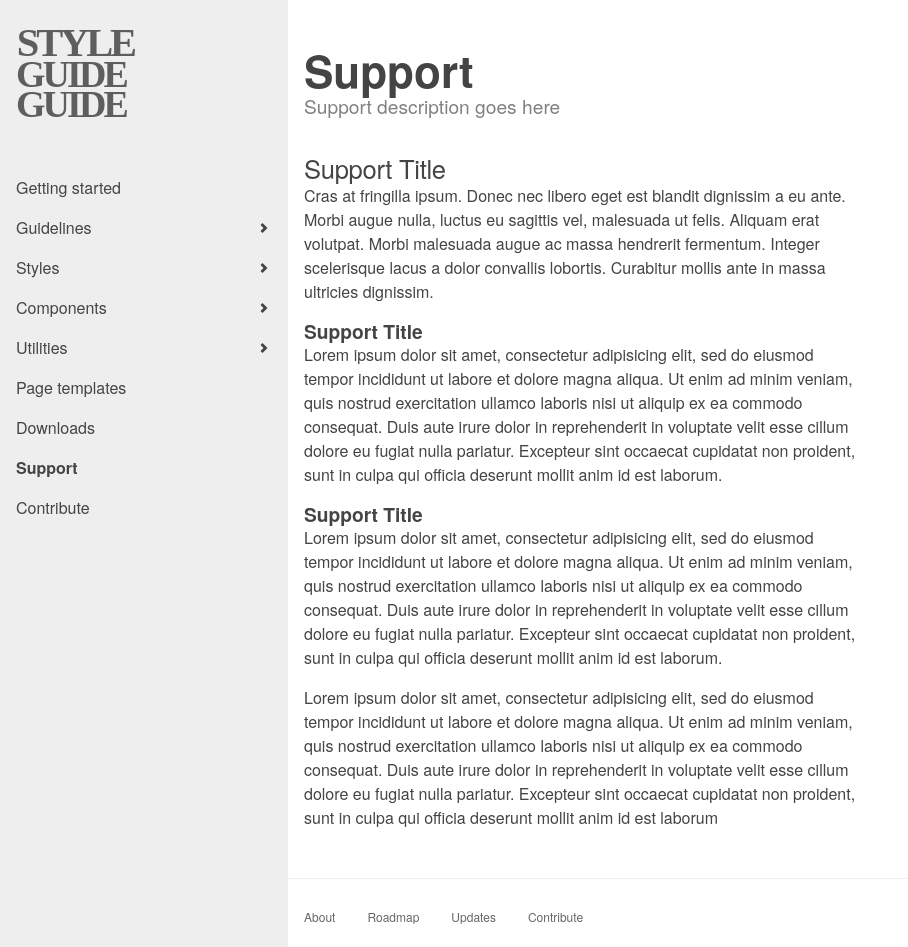
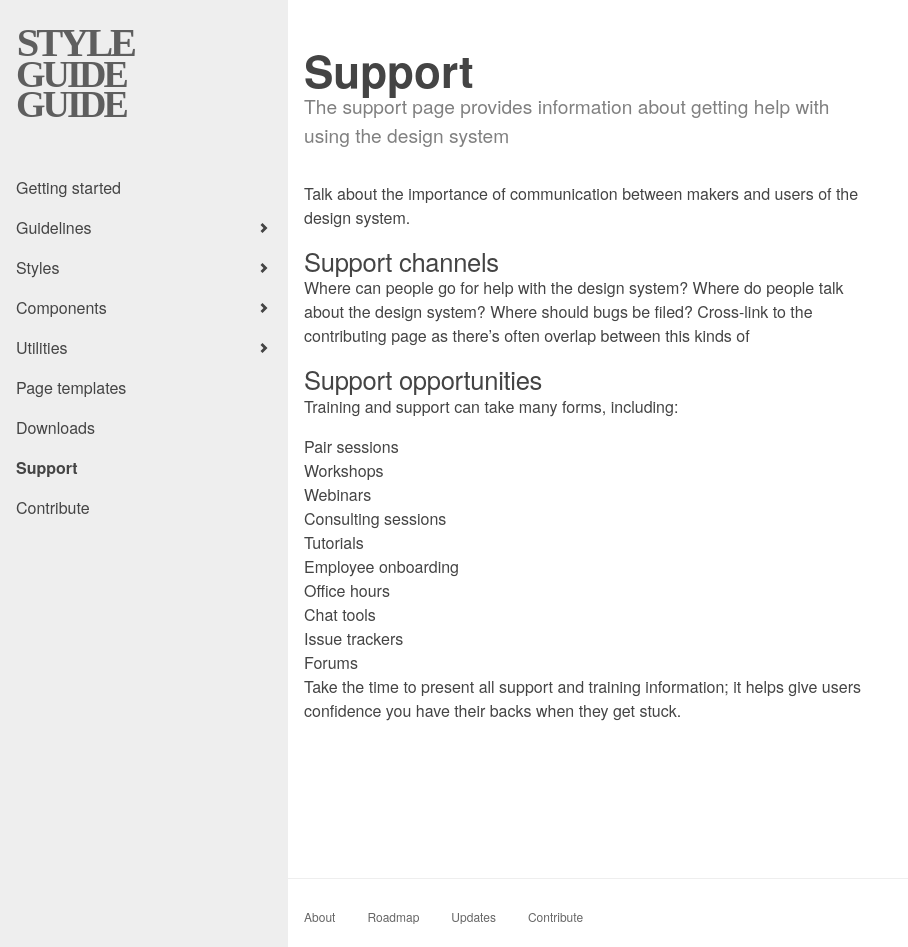
Before and after one commit to bradfrost/style-guide-guide, a Jekyll site: the page built from support.md, in a window 1280 px wide and 947 px high. Shown: the whole window, without its empty margins (0-908 px from the left). Built offline with Jekyll 4.4.1, drawn with Linux system fonts in a browser that asks for light colours.

Commit message:
Support page content

```diff
--- a/support.md
+++ b/support.md
@@ -2,17 +2,26 @@
 layout: detail-html
 type: detail
 title: Support
-url: /support.html
-description: Support description goes here
+description: The support page provides information about getting help with using the design system
 ---
 
-## Support Title
-Cras at fringilla ipsum. Donec nec libero eget est blandit dignissim a eu ante. Morbi augue nulla, luctus eu sagittis vel, malesuada ut felis. Aliquam erat volutpat. Morbi malesuada augue ac massa hendrerit fermentum. Integer scelerisque lacus a dolor convallis lobortis. Curabitur mollis ante in massa ultricies dignissim.
+Talk about the importance of communication between [makers and users](http://atomicdesign.bradfrost.com/chapter-5/#design-system-makers-and-users) of the design system.
 
-### Support Title
-Lorem ipsum dolor sit amet, consectetur adipisicing elit, sed do eiusmod tempor incididunt ut labore et dolore magna aliqua. Ut enim ad minim veniam, quis nostrud exercitation ullamco laboris nisi ut aliquip ex ea commodo consequat. Duis aute irure dolor in reprehenderit in voluptate velit esse cillum dolore eu fugiat nulla pariatur. Excepteur sint occaecat cupidatat non proident, sunt in culpa qui officia deserunt mollit anim id est laborum.
+## Support channels
+Where can people go for help with the design system? Where do people talk about the design system? Where should bugs be filed? Cross-link to the [contributing page](/contributing.html) as there's often overlap between this kinds of
 
-### Support Title
-Lorem ipsum dolor sit amet, consectetur adipisicing elit, sed do eiusmod tempor incididunt ut labore et dolore magna aliqua. Ut enim ad minim veniam, quis nostrud exercitation ullamco laboris nisi ut aliquip ex ea commodo consequat. Duis aute irure dolor in reprehenderit in voluptate velit esse cillum dolore eu fugiat nulla pariatur. Excepteur sint occaecat cupidatat non proident, sunt in culpa qui officia deserunt mollit anim id est laborum.
+## Support opportunities
+Training and support can [take many forms](http://atomicdesign.bradfrost.com/chapter-5/#training-and-support), including:
 
-Lorem ipsum dolor sit amet, consectetur adipisicing elit, sed do eiusmod tempor incididunt ut labore et dolore magna aliqua. Ut enim ad minim veniam, quis nostrud exercitation ullamco laboris nisi ut aliquip ex ea commodo consequat. Duis aute irure dolor in reprehenderit in voluptate velit esse cillum dolore eu fugiat nulla pariatur. Excepteur sint occaecat cupidatat non proident, sunt in culpa qui officia deserunt mollit anim id est laborum
+- Pair sessions
+- Workshops
+- Webinars
+- Consulting sessions
+- Tutorials
+- Employee onboarding
+- Office hours
+- Chat tools
+- Issue trackers
+- Forums
+
+Take the time to present all support and training information; it helps give users confidence you have their backs when they get stuck.
```
